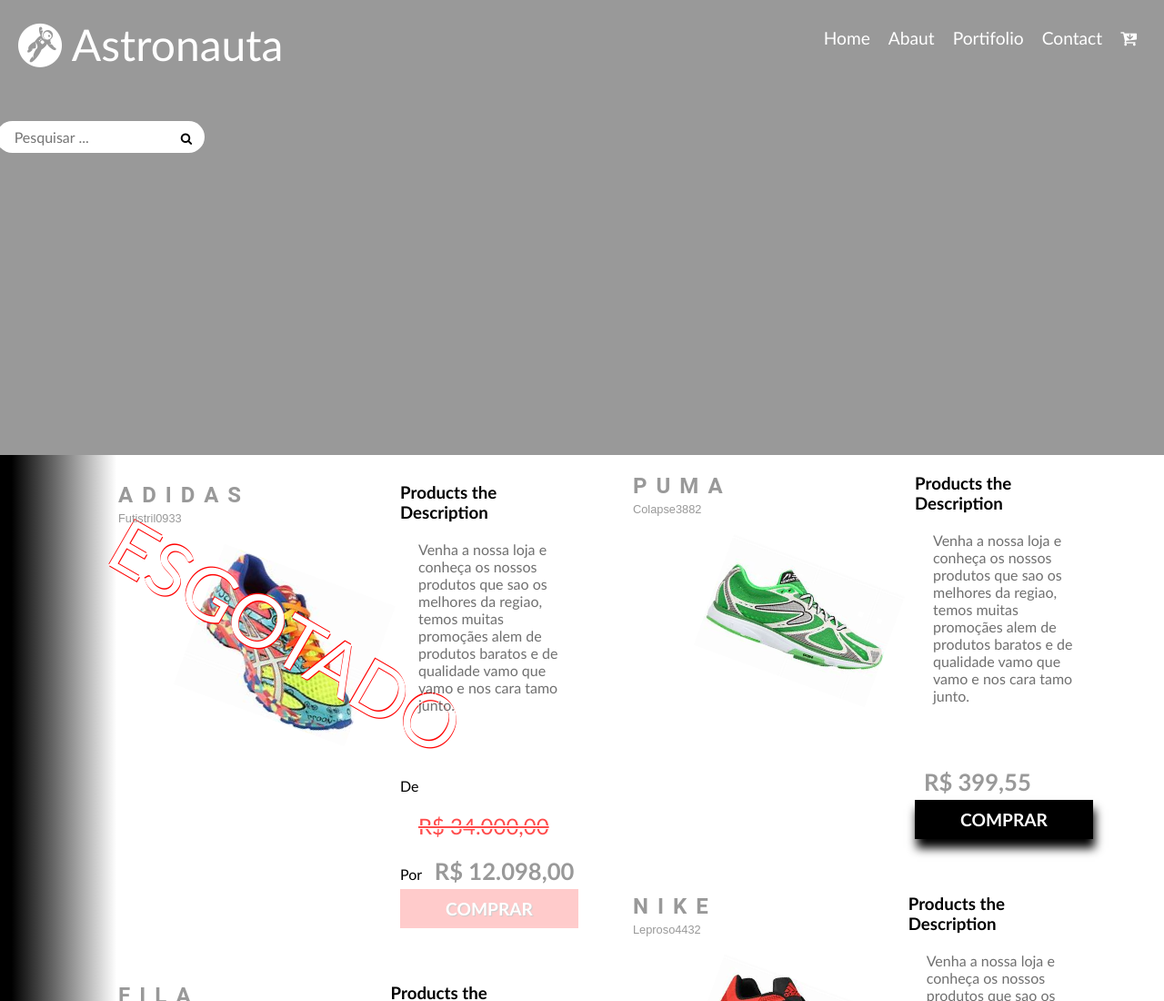
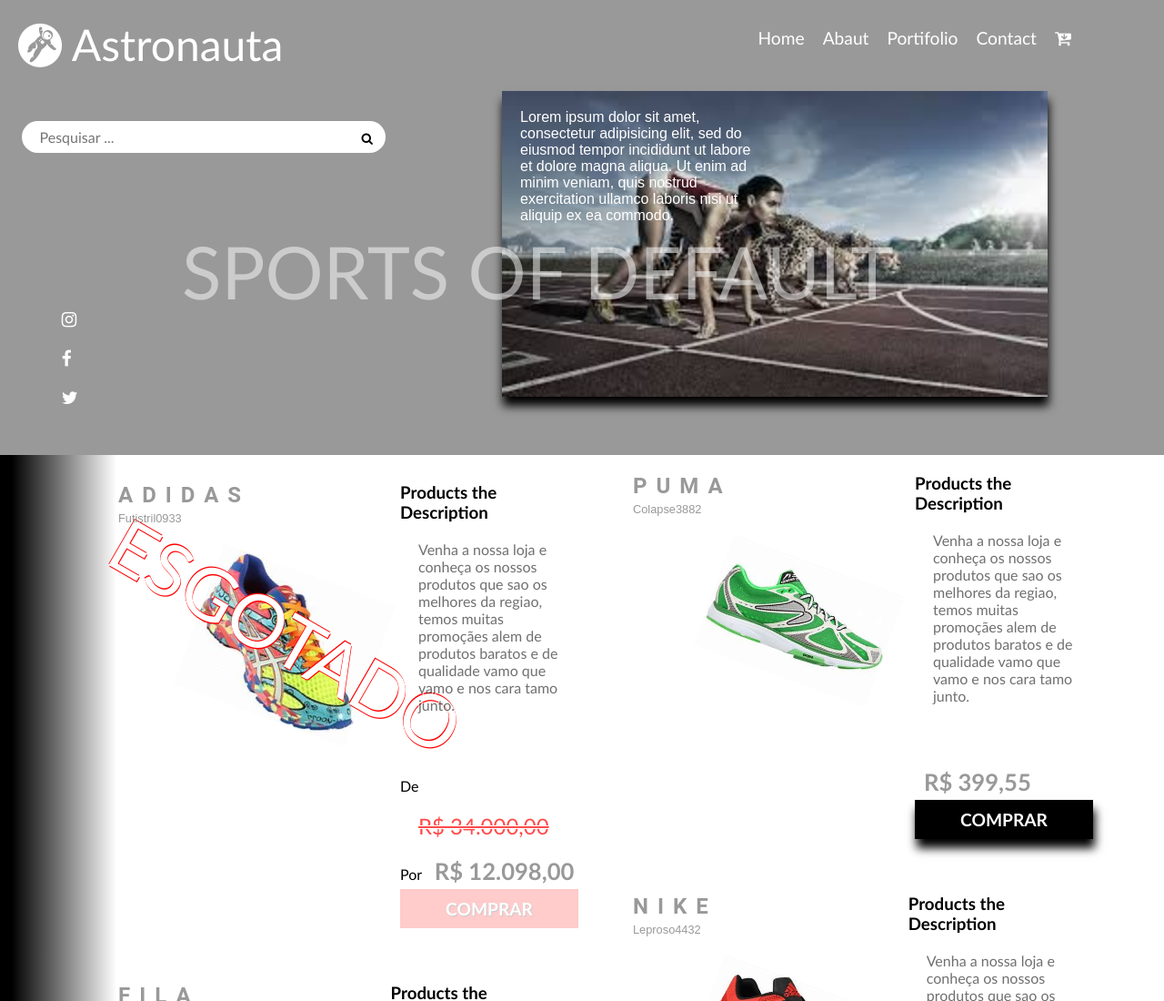
Before and after one commit to WelderMileu/site-astronauta, a website: page index.html in a window 1280 px wide. Shown: the top 1100 px of the page at 91% size. Drawn offline with Linux system fonts and the light colour scheme.

Commit message:
Em desenvolvimeto

```diff
--- a/css/style.scss
+++ b/css/style.scss
@@ -64,7 +64,10 @@
 		top:70px;
 		form{
 			div{
+				position:relative;
+				left: 100px;
 				input[type='text']{
+					width: 400px;
 					border:none;
 					padding:8px;
 					padding-left:20px;
@@ -78,6 +81,47 @@
 					border:none;
 					background-color:transparent;
 					cursor: pointer;
+				}
+			}
+		}
+	}
+	.atlet{
+		position:absolute;
+		right: 10%;
+		img{
+			box-shadow:1px 10px 10px black;
+			width: 600px;
+		}
+		p{
+			position:absolute;
+			width: 300px;
+			padding:20px;
+			font-family: 'Arial', sans-serif;
+		}
+	}
+	.itens{
+		p{
+			width: 800px;
+			position:absolute;
+			top:250px;
+			left:200px;
+			font-size: 5em;
+			z-index: 1000;
+			text-transform:uppercase;
+			opacity: .5;
+		}
+	}
+	.soc{
+		position:absolute;
+		top:200px;
+		left: 20px;
+		transform: translate(100%, 100%);
+		ul{
+			display: block;
+			li{
+				list-style: none;
+				a{
+					text-decoration:none;
 				}
 			}
 		}
--- a/index.html
+++ b/index.html
@@ -30,6 +30,24 @@
 							<button type="submit"><i class="fa fa-search"></i></button>
 						</div>
 					</form>
+				</div>
+				<div class="design">
+					<div class="atlet">
+						<p>Lorem ipsum dolor sit amet, consectetur adipisicing elit, sed do eiusmod
+						tempor incididunt ut labore et dolore magna aliqua. Ut enim ad minim veniam,
+						quis nostrud exercitation ullamco laboris nisi ut aliquip ex ea commodo.</p>
+						<img src="img/atlet2.jpg" alt="atleta">
+					</div>
+					<div class="itens">
+						<p>Sports of Default</p>
+					</div>
+					<div class="soc">
+						<ul>
+							<li><a href="#"><i class="fa fa-instagram"></i></a></li>
+							<li><a href="#"><i class="fa fa-facebook"></i></a></li>
+							<li><a href="#"><i class="fa fa-twitter"></i></a></li>
+						</ul>
+					</div>
 				</div>
 			</div>
 		</nav>
```
Also changed, not shown: css/style.css, 1 other file.
